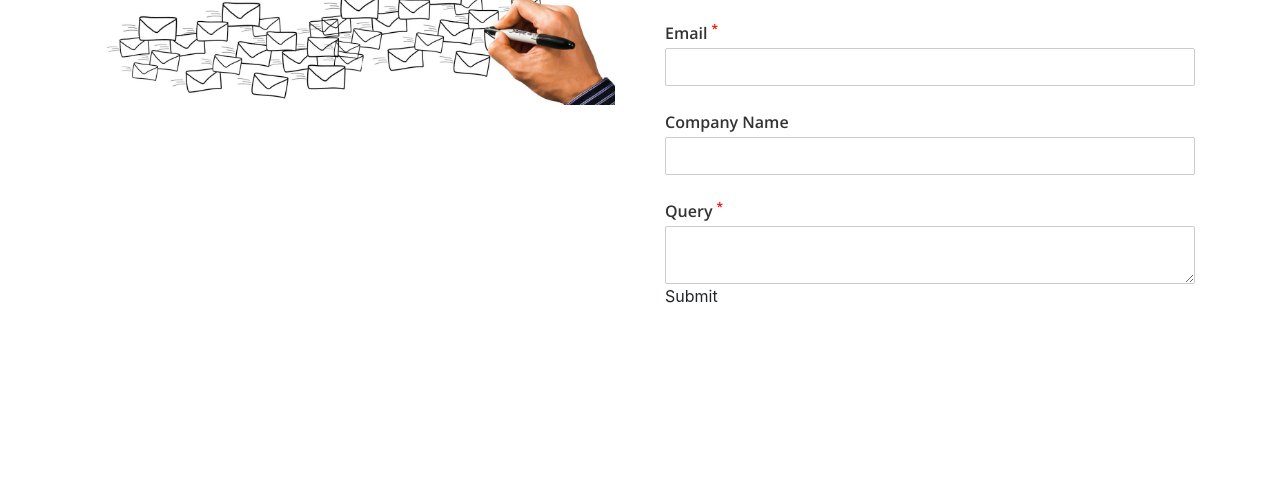
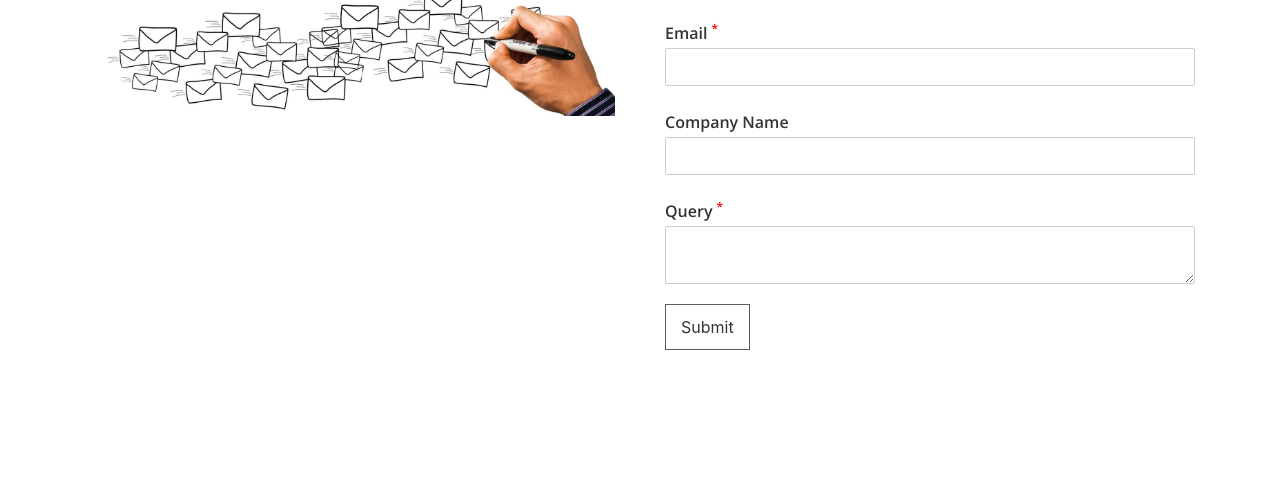
Before and after one commit to kalpesh12-hub/DataLumin.com, a website: page banking.html in a window 1280 px wide. Shown: the part 1871-2366 px from the top of the page. Drawn offline with nearby package versions, Linux system fonts and the light colour scheme.

Commit message:
Update banking.css

```diff
--- a/banking.css
+++ b/banking.css
@@ -574,7 +574,7 @@ nav ul li a {
   line-height: 1.3;
 }
 
-#b-tn {
+#btn {
   padding: 10px 0 0 0;
   clear: both;
   position: relative;
```
